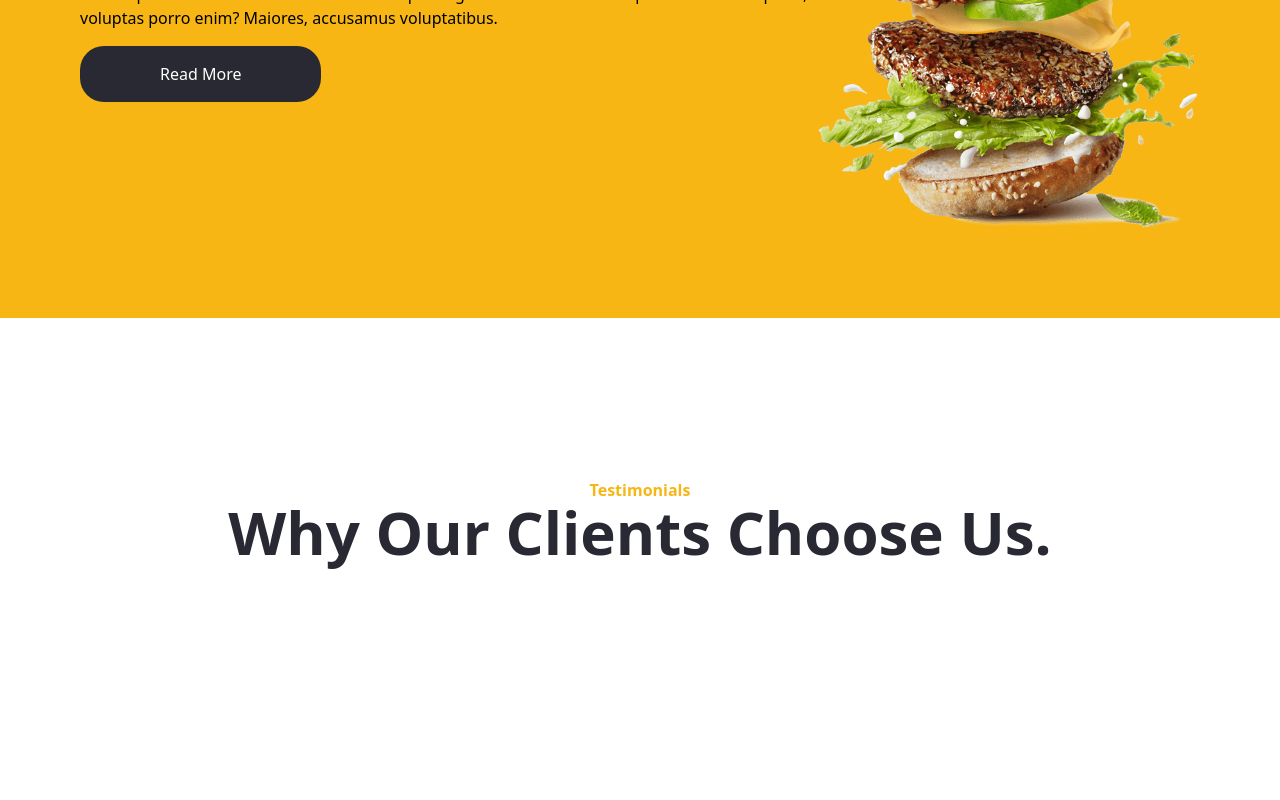
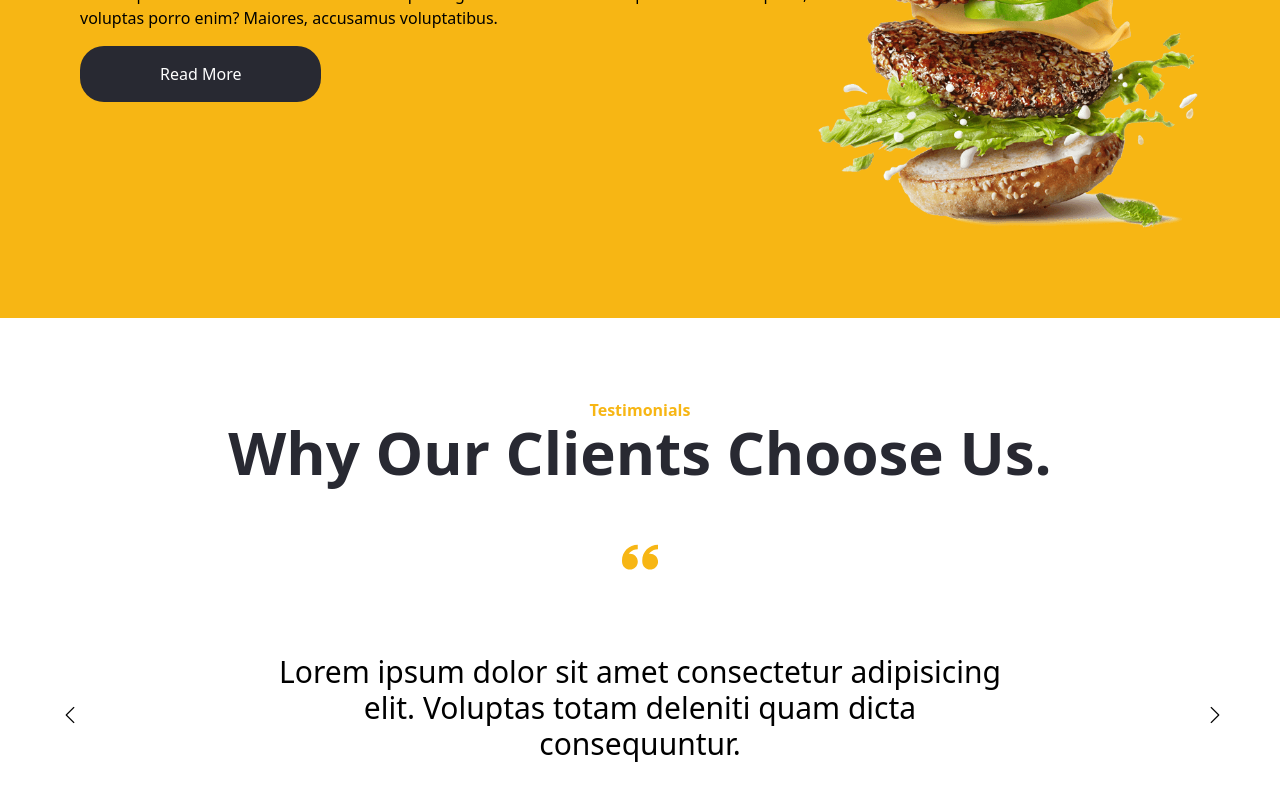
Before and after one commit to Marcos8060/Deliveroo, a React (Create React App) app: page / in a window 1280 px wide. Shown: the part 3857-4657 px from the top of the page. Before the commit the page ends 4430 px from the top, so only its background shows below. Built offline with nearby package versions, Linux system fonts and the light colour scheme.

Commit message:
created the testimonial section

```diff
--- a/src/components/Soon.js
+++ b/src/components/Soon.js
@@ -4,7 +4,7 @@ import burger from '../assets/Images/burger7.png'
 
 const Soon = () => {
   return (
-    <div className='bg-yellow my-40 flex items-center justify-between p-20'>
+    <div className='bg-yellow mt-40 flex items-center justify-between p-20'>
         <div className=''>
             <h1 className='font-bold text-black text-7xl'>Coming Soon.</h1>
             <h1 className='font-bold text-6xl text-white'>Always<br /> <span className='text-black'>the Hottest Burger.</span></h1>
--- a/src/components/Testimonial.js
+++ b/src/components/Testimonial.js
@@ -1,10 +1,57 @@
 import React from 'react'
+import { ImQuotesLeft } from 'react-icons/im'
+
+// OWL CAROUSEL
+import OwlCarousel from 'react-owl-carousel';
+import 'owl.carousel/dist/assets/owl.carousel.css';
+import 'owl.carousel/dist/assets/owl.theme.default.css';
 
 const Testimonial = () => {
+    const options = {
+        loop: true,
+        margin:10,
+        nav:true,
+        responsive:{
+            0:{
+                items:1,
+            },
+            600:{
+                items:1
+            },
+            1000:{
+                items:1
+            }
+        },
+        navText:[
+          '<i class="bi bi-chevron-left"></i>',
+          '<i class="bi bi-chevron-right"></i>',
+        ],
+    }
+
   return (
-    <div>
+    <div className='p-20'>
         <p className='text-center text-yellow font-bold'>Testimonials</p>
         <h1 className='text-center font-bold text-black text-6xl'>Why Our Clients Choose Us.</h1>
+        <ImQuotesLeft  className='mx-auto text-4xl text-yellow font-bold mt-14 mb-20'/>
+
+        <OwlCarousel {...options}>
+            <div className='w-8/12 mx-auto'>
+                <p className='text-center text-3xl'>Lorem ipsum dolor sit amet consectetur adipisicing elit. Voluptas totam deleniti quam dicta consequuntur.</p>
+                {/* <img className='' src="https://media.istockphoto.com/photos/pensive-mature-man-looking-at-the-camera-on-gray-background-picture-id1334905996?k=20&m=1334905996&s=612x612&w=0&h=yzzgyBbSI7q4UdB3GkyNFoGyBb7Kw1Sm7cu5NaT0d1o=" alt="" /> */}
+            </div>
+            <div  className='w-8/12 mx-auto'>
+                <p className='text-center text-3xl'>Lorem ipsum dolor sit amet consectetur adipisicing elit. Voluptas totam deleniti quam dicta consequuntur.</p>
+                {/* <img src="https://media.istockphoto.com/photos/pensive-hispanic-man-looking-at-the-camera-picture-id1263465473?k=20&m=1263465473&s=612x612&w=0&h=iGEkZHDCFpx_StN8LwH9c-yjhLvhwEvw0VxCTHKl_HE=" alt="" /> */}
+            </div>
+            <div  className='w-8/12 mx-auto'>
+                <p className='text-center text-3xl'>Lorem ipsum dolor sit amet consectetur adipisicing elit. Voluptas totam deleniti quam dicta consequuntur.</p>
+                {/* <img src="https://media.istockphoto.com/photos/pensive-mature-man-looking-at-the-camera-on-gray-background-picture-id1334905996?k=20&m=1334905996&s=612x612&w=0&h=yzzgyBbSI7q4UdB3GkyNFoGyBb7Kw1Sm7cu5NaT0d1o=" alt="" /> */}
+            </div>
+            <div  className='w-8/12 mx-auto'>
+                <p className='text-center text-3xl'>Lorem ipsum dolor sit amet consectetur adipisicing elit. Voluptas totam deleniti quam dicta consequuntur.</p>
+                {/* <img src="https://media.istockphoto.com/photos/serious-hispanic-girl-picture-id532321925?k=20&m=532321925&s=612x612&w=0&h=jUnYLYYqmKT7TB5jjIRyFNBmydcpMx_CAjEKlAvDSlI=" alt="" /> */}
+            </div>
+        </OwlCarousel>
     </div>
   )
 }
```
